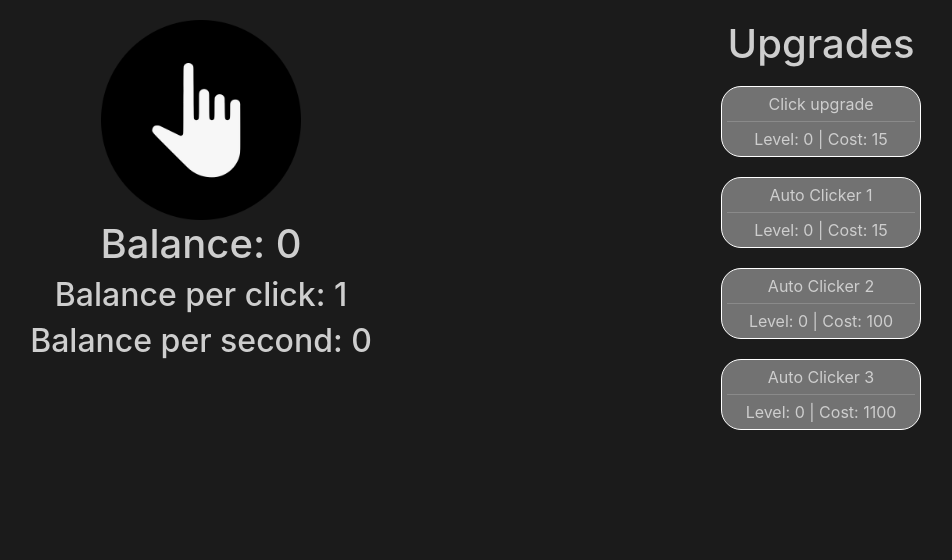
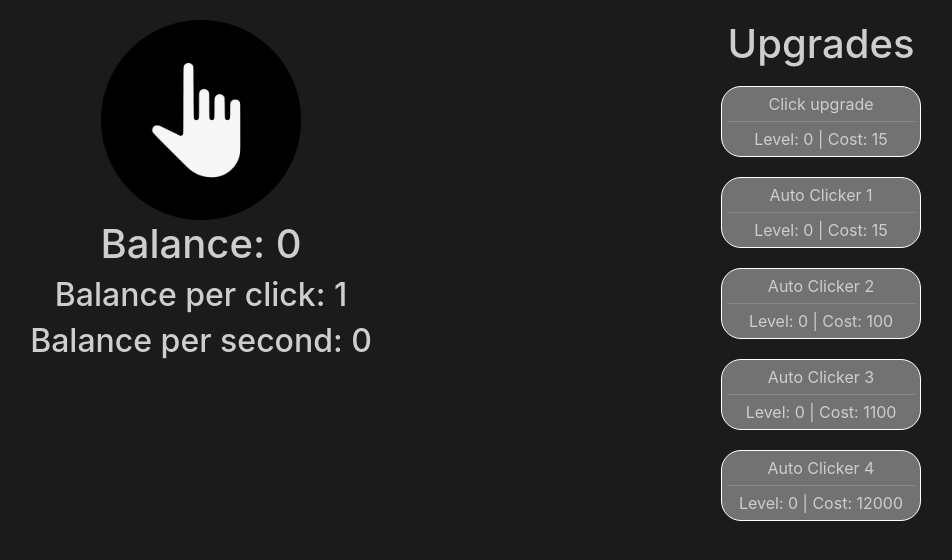
Before and after one commit to AntonioToni/idle-clicker, a React (Create React App) app: page / in a window 1280 px wide. Shown: the top 560 px of the page, without its empty margins (129-1081 px from the left). Built offline with nearby package versions, Linux system fonts and the light colour scheme.

Commit message:
Added autoClicker04 upgrade

```diff
--- a/src/App.tsx
+++ b/src/App.tsx
@@ -13,12 +13,15 @@ export function App(){
     ['clickUpgrade', new UpgradeState(15, 1.1, 1, 0.1)],
     ['autoClicker01', new UpgradeState(15, 1.15, 0, 0.1)],
     ['autoClicker02', new UpgradeState(100, 1.15, 0, 1)],
-    ['autoClicker03', new UpgradeState(1100, 1.15, 0, 8)]
+    ['autoClicker03', new UpgradeState(1100, 1.15, 0, 8)],
+    ['autoClicker04', new UpgradeState(12000, 1.15, 0, 45)]
   ]))
 
   let autoIncrement : number = Math.round(
     (upgradeMap.current.get('autoClicker01')!.increment +
-    upgradeMap.current.get('autoClicker02')!.increment
+    upgradeMap.current.get('autoClicker02')!.increment +
+    upgradeMap.current.get('autoClicker03')!.increment +
+    upgradeMap.current.get('autoClicker04')!.increment
     ) * 100) / 100;
 
   useEffect(() => {
@@ -81,6 +84,15 @@ export function App(){
             increment={upgradeMap.current.get('autoClicker03')!.incrementAdd}
             balance={balance}
             clickHandler={(id) => {upgradeInvocationHandler(id,balance,setBalance,upgradeMap);}}
+            /> <br/>
+            <Button
+            id="autoClicker04"
+            name="Auto Clicker 4"
+            level={upgradeMap.current.get('autoClicker04')!.level}
+            cost={upgradeMap.current.get('autoClicker04')!.currentCost}
+            increment={upgradeMap.current.get('autoClicker04')!.incrementAdd}
+            balance={balance}
+            clickHandler={(id) => {upgradeInvocationHandler(id,balance,setBalance,upgradeMap);}}
             />
           </div>
         </div>
```
